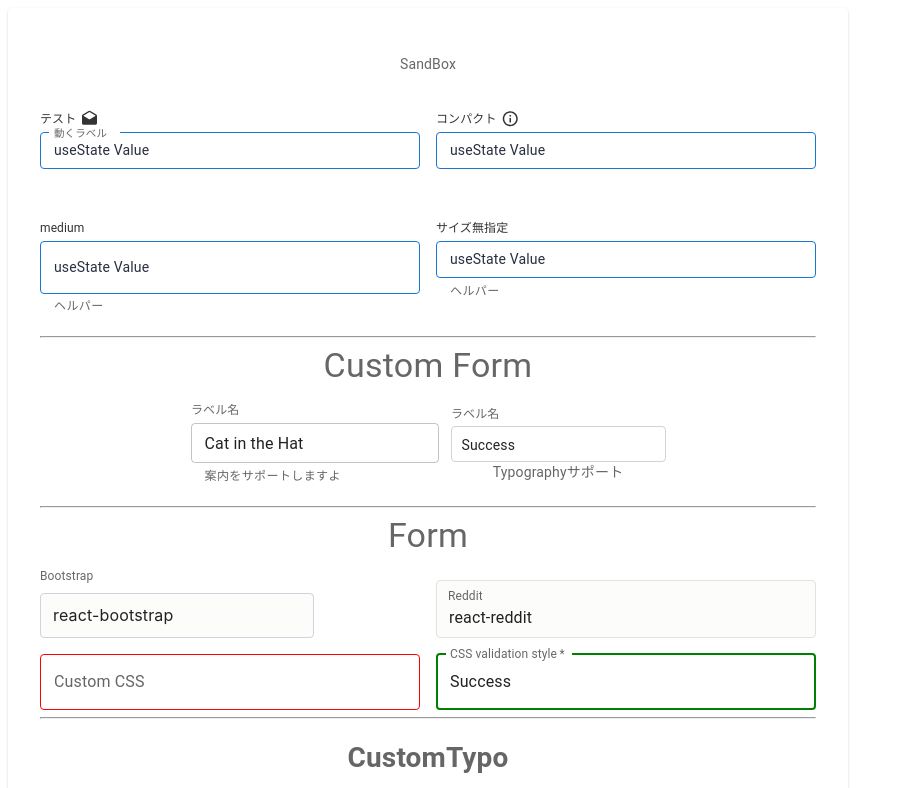
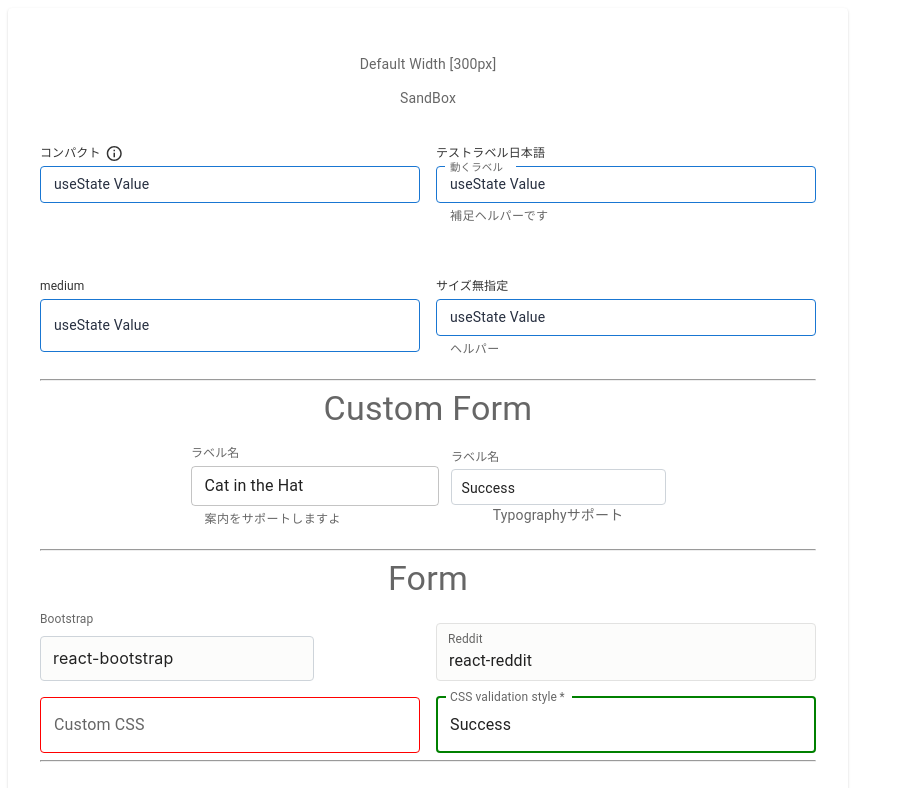
Before and after one commit to BoxPistols/MUI-SandBox_220430, a React (Create React App) app: page / in a window 1280 px wide. Shown: the top 788 px of the page, without its empty margins (0-905 px from the left). Built offline with nearby package versions, Linux system fonts and the light colour scheme.

Commit message:
Add ToolTip on Form Component

```diff
--- a/src/SandBox.tsx
+++ b/src/SandBox.tsx
@@ -3,10 +3,21 @@ import InputForm from './components/InputForm'
 import Box from '@mui/material/Box'
 import DraftsIcon from '@mui/icons-material/Drafts'
 import InfoOutlinedIcon from '@mui/icons-material/InfoOutlined'
+import Tooltip, { TooltipProps, tooltipClasses } from '@mui/material/Tooltip'
+
+const longText = `
+Aliquam eget finibus ante, non facilisis lectus. Sed vitae dignissim est, vel aliquam tellus.
+Praesent non nunc mollis, fermentum neque at, semper arcu.
+Nullam eget est sed sem iaculis gravida eget vitae justo.
+`
 
 export default function SandBox() {
   return (
     <div>
+      {/* <Tooltip title={longText} placement="right-start"> */}
+      <Tooltip title={longText} arrow placement="right-start">
+        <p>Default Width [300px]</p>
+      </Tooltip>
       <p>SandBox</p>
       <Box
         component="form"
@@ -18,25 +29,31 @@ export default function SandBox() {
         }}
       >
         <InputForm
-          labelTitle="テスト"
-          inLabelName="動くラベル"
+          id="sf1"
+          labelTitle="コンパクト"
+          size="small"
+          icon={<InfoOutlinedIcon />}
+          tooltip
+          tooltipTitle={longText}
           // helperText="補足ヘルパーです"
-          id="sf0"
-          icon={<DraftsIcon />}
         />
 
         <InputForm
-          id="sf1"
-          labelTitle="コンパクト"
-          size="small"
-          // helperText="ヘルパー"
-          icon={<InfoOutlinedIcon />}
+          labelTitle="テストラベル日本語"
+          inLabelName="動くラベル"
+          id="sf0"
+          // icon={<DraftsIcon />}
+          tooltip
+          tooltipTitle={longText}
+          helperText="補足ヘルパーです"
+          // placement="top-end"
         />
+
         <InputForm
           id="sf2"
           labelTitle="medium"
           size="medium"
-          helperText="ヘルパー"
+          // helperText="ヘルパー"
         />
         <InputForm id="sf3" labelTitle="サイズ無指定" helperText="ヘルパー" />
       </Box>
--- a/src/components/InputForm.tsx
+++ b/src/components/InputForm.tsx
@@ -8,6 +8,7 @@ import FormControl from '@mui/material/FormControl'
 // import { OutlinedInputProps } from '@mui/material/OutlinedInput'
 import Box from '@mui/material/Box'
 import Typography from '@mui/material/Typography'
+import Tooltip, { TooltipProps, tooltipClasses } from '@mui/material/Tooltip'
 
 type Props = {
   // formStyle: string
@@ -19,6 +20,9 @@ type Props = {
   helperText?: string
   icon?: any
   size?: 'small' | 'medium' | undefined
+  tooltip?: boolean
+  tooltipTitle?: any
+  placement?: TooltipProps['placement']
 }
 
 // テーマ
@@ -120,19 +124,50 @@ export default function InputForm(props: Props) {
       <FormControl variant="standard" sx={{ margin: '24px 0 12px 0' }}>
         {/* ラベル */}
         {/* <InputLabel htmlFor={props.htmlFor} shrink sx={{}}> */}
-
         {/* <InputLabel htmlFor={props.id} shrink sx={{}}> */}
         <OriginLabel htmlFor={props.id} shrink sx={{}}>
           <Box sx={{ display: 'flex', alignItems: 'center', gap: '2px' }}>
             <Box sx={{ margin: '0 4px 8px 0' }}>{props.labelTitle}</Box>
-            <Box sx={{ margin: '-4px 0 0px 0' }}>{props.icon}</Box>
+            {/* Tip */}
+            {props.tooltip ? (
+              <Tooltip
+                title={props.tooltipTitle}
+                placement={props.placement ? props.placement : 'top-end'}
+                arrow
+              >
+                <Box
+                  sx={{
+                    margin: '-2px 0 0 0',
+                    width: 'fit-content',
+                    height: 'fit-content',
+                  }}
+                >
+                  {props.icon}
+                </Box>
+              </Tooltip>
+            ) : (
+              <Box sx={{ margin: '-4px 0 0px 0' }}>{props.icon}</Box>
+            )}
+            {/*
+            <Tooltip title="あああ" arrow placement="right-start">
+              <Box
+                sx={{
+                  margin: '-4px 0 0px 0',
+                  width: 'fit-content',
+                  height: 'fit-content',
+                }}
+              >
+                {props.icon}
+              </Box>
+            </Tooltip>
+                */}
           </Box>
         </OriginLabel>
         {/* xxx */}
         <OriginTextField
           onChange={handleChange}
           value={name}
-          defaultValue={name}
+          // defaultValue={name}
           id={props.id}
           label={props.inLabelName}
           placeholder={
```
